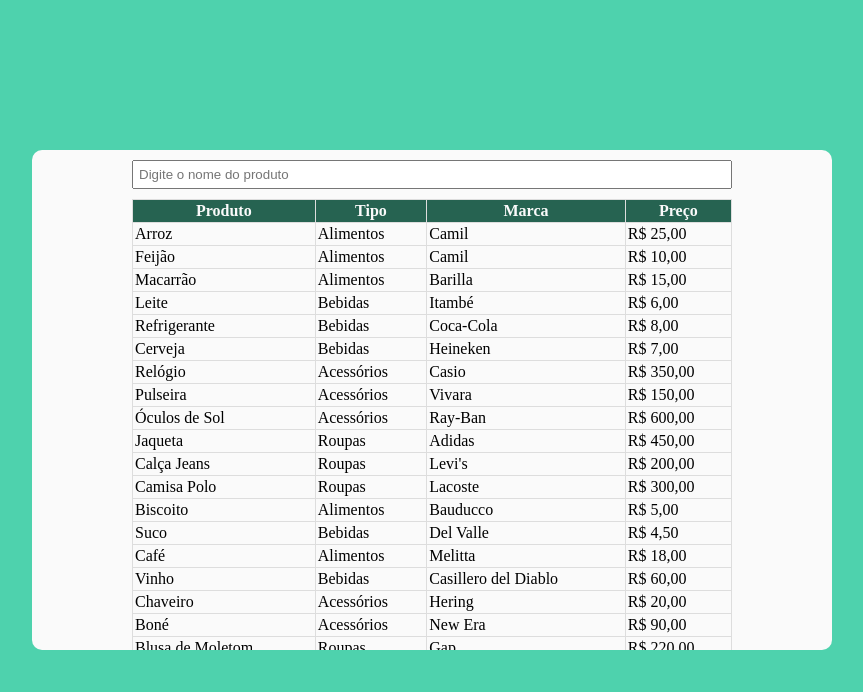
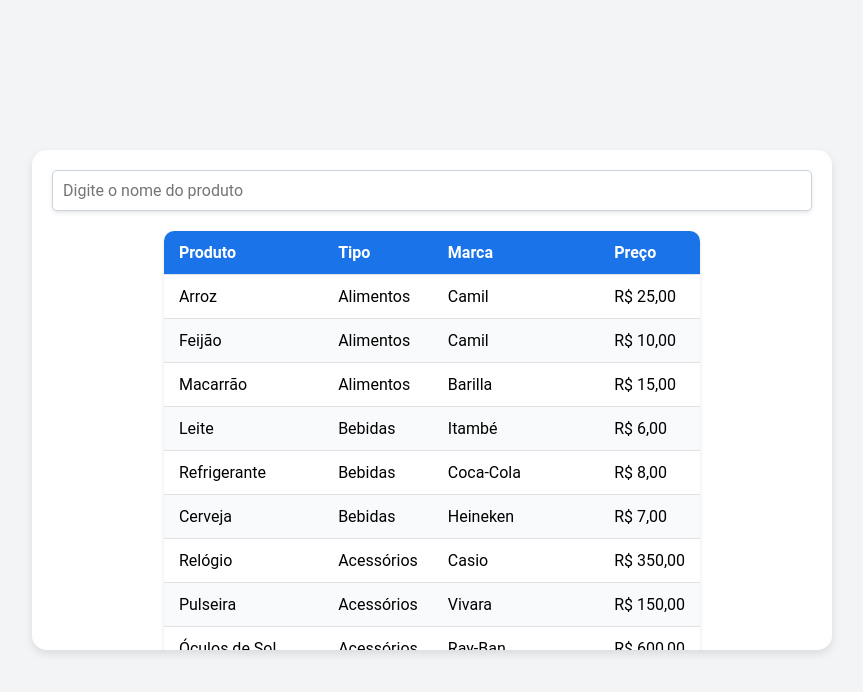
Before and after one commit to viniciusbarbosa2024/projeto-filtro-tabela, a React (Vite) app: page / in a window 1280 px wide. Shown: the top 692 px of the page, without its empty margins (208-1071 px from the left). Built offline with nearby package versions, Linux system fonts and the light colour scheme.

Commit message:
Aprimorada visual no projeto

```diff
--- a/src/App.css
+++ b/src/App.css
@@ -1,40 +1,45 @@
 @charset "UTF-8";
 
 * {
-    margin: 0px;
-    padding: 0PX;
+    margin: 0;
+    padding: 0;
     box-sizing: border-box;
+    font-family: 'Roboto', sans-serif;
 }
 
 body {
     display: flex;
     justify-content: center;
     align-items: center;
-
     height: 100vh;
-
-    background-color: #4ed2ad;
+    background-color: #f3f4f6;
 }
 
 main {
     width: 800px;
     height: 500px;
-
     display: flex;
     flex-direction: column;
     align-items: center;
-
-    padding: 10px;
-
-    border-radius: 10px;
+    padding: 20px;
+    border-radius: 15px;
     overflow-y: scroll;
-
-    background-color: #fafafa;
+    background-color: #ffffff;
+    box-shadow: 0 4px 8px rgba(0, 0, 0, 0.1);
 }
 
 main input {
-    width: 600px;
+    width: 100%;
+    padding: 10px;
+    margin-bottom: 20px;
+    border: 1px solid #cbd5e0;
+    border-radius: 5px;
+    box-shadow: 0 2px 4px rgba(0, 0, 0, 0.1);
+    font-size: 16px;
+    outline: none;
+    transition: border-color 0.3s ease;
+}
 
-    padding: 5px;
-    margin-bottom: 10px;
+main input:focus {
+    border-color: #1a73e8;
 }
--- a/src/components/Table.module.css
+++ b/src/components/Table.module.css
@@ -1,24 +1,28 @@
 @charset "UTF-8";
 
-
 table {
-    width: 600px;
-
+    width: 100%;
     border-collapse: collapse;
-
+    border-radius: 10px;
+    overflow: hidden;
+    box-shadow: 0 2px 4px rgba(0, 0, 0, 0.1);
 }
 
-td {
-    padding: 2px;
-
-    border: 1px solid #ddd;
+th, td {
+    padding: 12px 15px;
+    text-align: left;
+    border-bottom: 1px solid #dee2e6;
 }
 
 th {
-    padding: 2px;
+    background-color: #1a73e8;
+    color: #ffffff;
+}
 
-    border: 1px solid #ddd;
+tr:nth-child(even) {
+    background-color: #f9fafb;
+}
 
-    background-color: #266351;
-    color: #fafafa;
+tr:hover {
+    background-color: #f1f3f5;
 }
```
